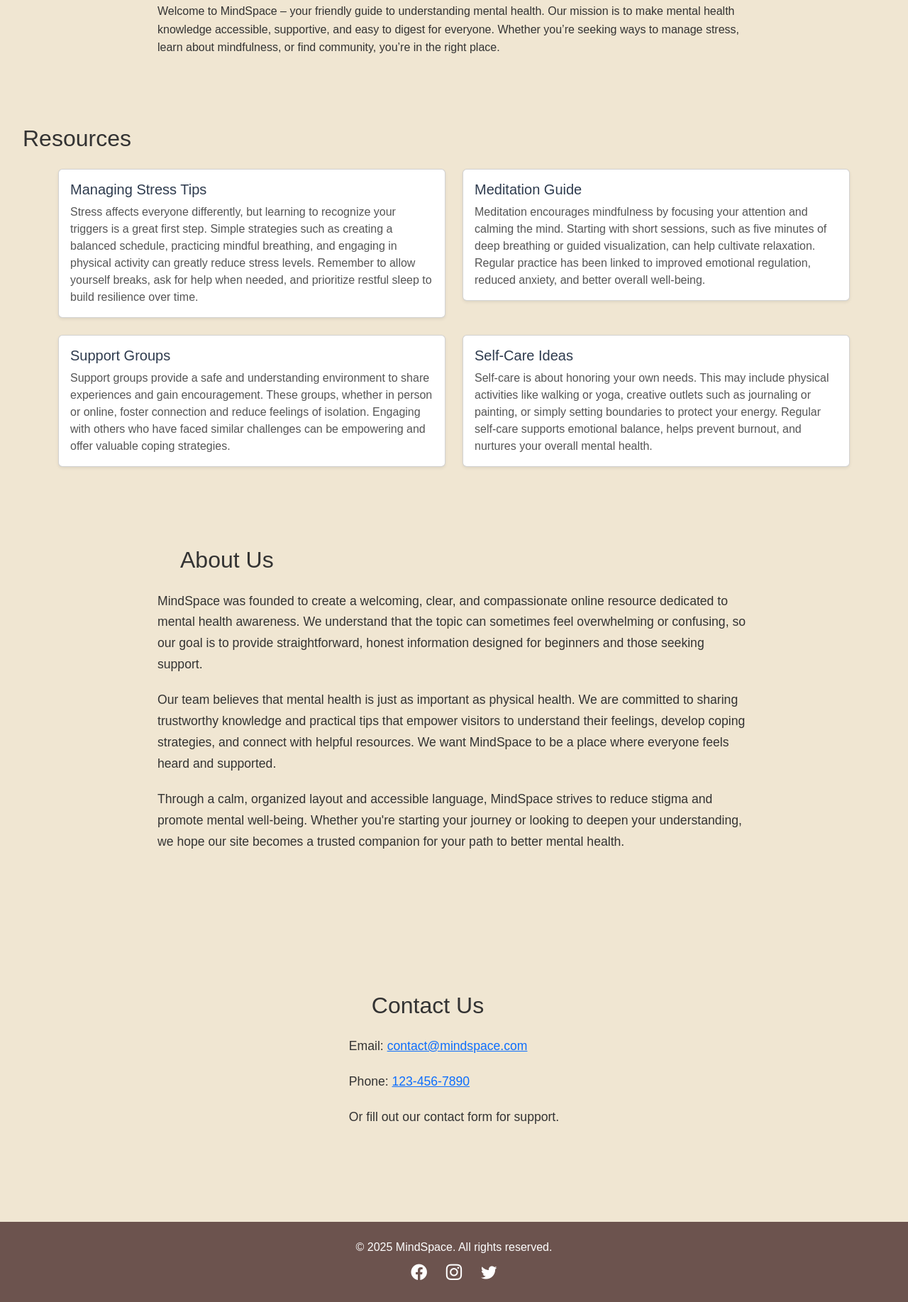
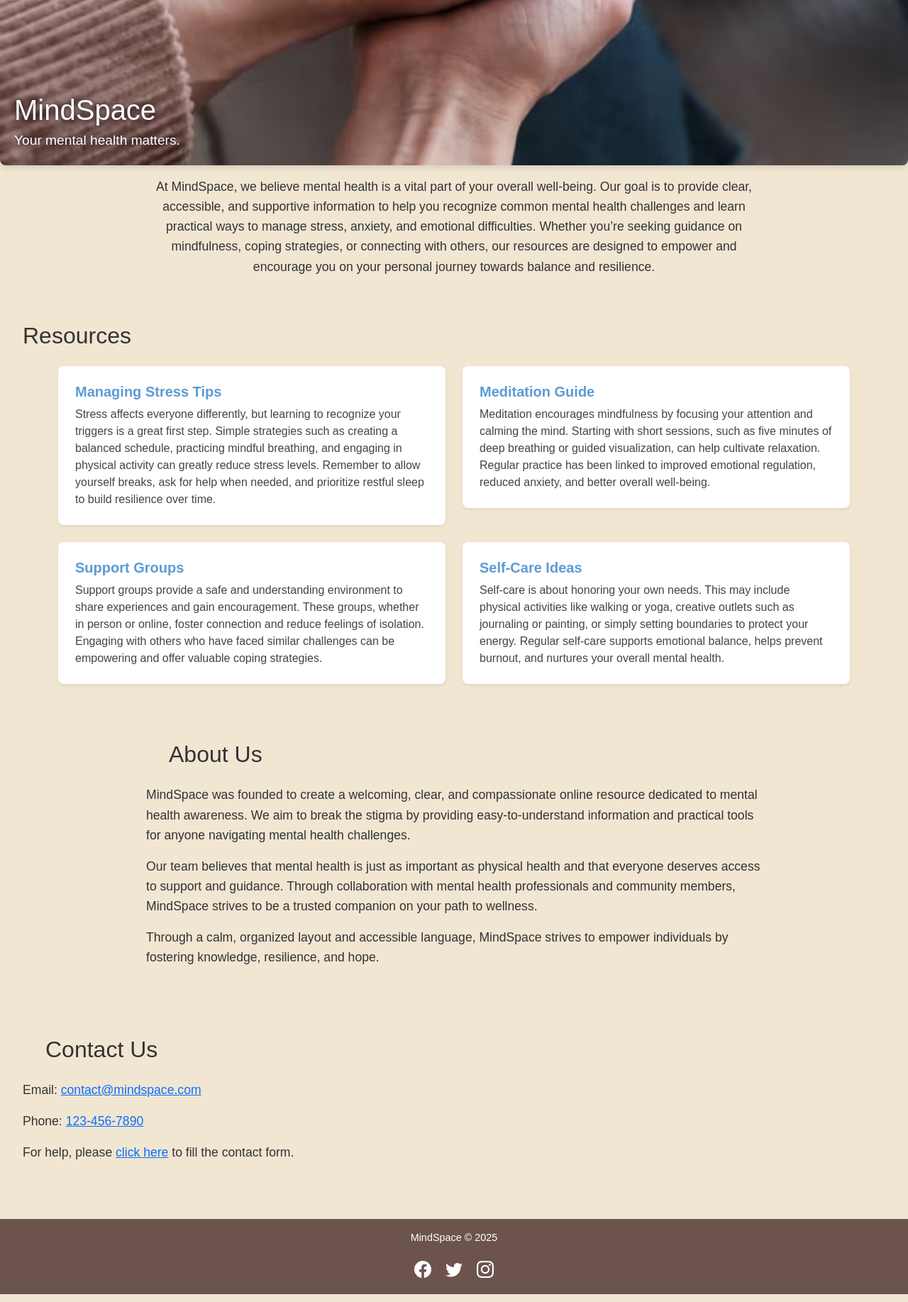
Before and after one commit to khalidmohamud20/Mental-Health, a plain HTML site: page index.html in a window 1280 px wide. Shown: the part 331-2166 px from the top of the page at 71% size. Drawn offline with nearby package versions, Linux system fonts and the light colour scheme.

Commit message:
Left align content except intro, add toggle contact form via 'click here' link

```diff
--- a/assets/css/style.css
+++ b/assets/css/style.css
@@ -1,19 +1,189 @@
+/* Reset & Base */
 body {
   font-family: Arial, sans-serif;
-  background-color: #F0E6D2; /* beige swapped here */
+  background-color: #F0E6D2; /* beige */
   margin: 0;
   padding: 0;
   min-height: 100vh;
+  scroll-behavior: smooth;
+}
+
+/* Navbar */
+nav {
+  background-color: #5B9BD5;
+  padding: 1rem 2rem;
   display: flex;
-  flex-direction: column;
+  justify-content: space-between;
+  align-items: center;
+  position: sticky;
+  top: 0;
+  z-index: 1000;
+}
+
+.navbar-title {
+  color: white;
+  font-size: 1.5rem;
+  font-weight: bold;
+  margin: 0;
+}
+
+nav ul {
+  display: flex;
+  list-style: none;
+  margin: 0;
+  padding: 0;
+}
+
+nav ul li a {
+  color: white;
+  text-decoration: none;
+  margin-left: 1.5rem;
+  font-weight: 600;
+  cursor: pointer;
+}
+
+nav ul li a:hover {
+  text-decoration: underline;
 }
 
 /* Hero Section */
 .hero {
+  position: relative;
+  background-image: url('images/premium_photo-1672292536199-7a4cf2b78318.avif');
+  background-size: cover;
+  background-position: center;
+  height: 60vh; /* big but not massive */
   display: flex;
+  align-items: center;
   justify-content: center;
-  align-items: center;
-  height: 250px;
-  background-color: #F5F5F5; /* light gray swapped here */
+  color: white;
+  text-shadow: 2px 2px 8px rgba(0,0,0,0.7);
+  font-size: 4rem;
+  font-weight: bold;
+  user-select: none;
+}
+
+/* Intro paragraph */
+.intro {
+  max-width: 900px;
+  margin: 1rem auto 2rem auto;
+  padding: 0 1rem;
+  font-size: 1.1rem;
+  line-height: 1.6;
+  color: #333;
+  text-align: left;
+}
+
+/* Section Titles */
+.section-title {
+  padding: 2rem 1rem 1rem 2rem;
+  font-size: 2rem;
+  color: #333;
+  text-align: left;
+}
+
+/* Cards */
+.card {
+  border: none;
+  border-radius: 8px;
+  box-shadow: 0 2px 6px rgba(0,0,0,0.1);
+  max-width: 900px;
+  margin: 1rem auto;
+  background: white;
+}
+
+.card-body {
+  padding: 1.5rem;
+}
+
+.card-title {
+  font-weight: 700;
+  color: #5B9BD5;
+}
+
+.card-text {
+  font-size: 1rem;
+  color: #444;
+}
+
+/* About Us and Contact Us Sections */
+.about-us, .contact-us {
+  max-width: 900px;
+  margin: 0 auto 3rem auto;
+  padding: 0 1rem;
+  color: #333;
+  font-size: 1.1rem;
+  line-height: 1.6;
+  text-align: left;
+}
+
+/* Contact Us section extra left margin */
+.contact-us {
+  max-width: 600px;
+  margin-left: 2rem;
+  margin-right: auto;
+  padding: 1rem 0;
+}
+
+/* Contact form */
+form {
+  margin-top: 1rem;
+}
+
+form label {
+  font-weight: 600;
+  margin-bottom: 0.3rem;
+  display: block;
+}
+
+form input,
+form textarea {
+  border-radius: 5px;
+  border: 1px solid #ccc;
+  padding: 0.5rem;
+  width: 100%;
+  font-size: 1rem;
+  box-sizing: border-box;
+}
+
+form button {
+  margin-top: 1rem;
+  background-color: #5B9BD5;
+  border: none;
+  color: white;
+  padding: 0.6rem 1.2rem;
+  font-size: 1rem;
+  border-radius: 5px;
+  cursor: pointer;
+  transition: background-color 0.3s ease;
+}
+
+form button:hover {
+  background-color: #4a7ac7;
+}
+
+/* Footer */
+footer {
+  background-color: #6C534E;
+  color: white;
+  text-align: center;
   padding: 1rem;
+  margin-top: auto;
+  font-size: 0.9rem;
 }
+
+.social-icons {
+  margin-top: 0.5rem;
+}
+
+.social-icons a {
+  color: white;
+  margin: 0 0.5rem;
+  font-size: 1.5rem;
+  transition: color 0.3s ease;
+  text-decoration: none;
+}
+
+.social-icons a:hover {
+  color: #A6897B;
+}
--- a/index.html
+++ b/index.html
@@ -9,20 +9,20 @@
   <link href="https://cdn.jsdelivr.net/npm/bootstrap@5.3.0/dist/css/bootstrap.min.css" rel="stylesheet" />
 
   <!-- Bootstrap Icons CDN -->
-  <link href="https://cdn.jsdelivr.net/npm/bootstrap-icons@1.10.5/font/bootstrap-icons.css" rel="stylesheet">
+  <link href="https://cdn.jsdelivr.net/npm/bootstrap-icons@1.10.5/font/bootstrap-icons.css" rel="stylesheet" />
 
   <style>
+    /* ======= Reset and Body ======= */
     body {
       font-family: Arial, sans-serif;
-      background-color: #F0E6D2;
+      background-color: #F0E6D2; /* beige */
       margin: 0;
       padding: 0;
       min-height: 100vh;
-      display: flex;
-      flex-direction: column;
-      scroll-behavior: smooth; /* smooth scrolling */
+      scroll-behavior: smooth;
     }
 
+    /* ======= Navbar ======= */
     nav {
       background-color: #5B9BD5;
       padding: 1rem 2rem;
@@ -60,22 +60,51 @@
       text-decoration: underline;
     }
 
+    /* ======= Hero Section with Background Image ======= */
     .hero {
-      display: flex;
-      justify-content: center;
-      align-items: center;
-      height: 250px;
-      background-color: #F5F5F5;
-      padding: 1rem;
+      width: 100vw;
+      height: 60vh; /* big but not full screen */
+      background-image: url('images/premium_photo-1672292536199-7a4cf2b78318.avif');
+      background-position: center;
+      background-repeat: no-repeat;
+      background-size: cover;
+      border-radius: 8px;
+      box-shadow: 0 4px 8px rgba(0,0,0,0.1);
+      margin: 1rem 0;
+      position: relative;
     }
 
-    .hero img {
-      max-height: 100%;
-      width: auto;
-      border-radius: 8px;
-      box-shadow: 0 4px 8px rgba(0,0,0,0.1);
+    /* Optional text overlay on hero */
+    .hero-text {
+      position: absolute;
+      bottom: 20px;
+      left: 20px;
+      color: white;
+      text-shadow: 0 0 6px rgba(0,0,0,0.7);
     }
 
+    .hero-text h1 {
+      margin: 0 0 0.3rem 0;
+      font-size: 2.5rem;
+    }
+
+    .hero-text p {
+      margin: 0;
+      font-size: 1.2rem;
+    }
+
+    /* ======= Intro Paragraph (centered) ======= */
+    .intro {
+      max-width: 900px;
+      margin: 1rem auto 2rem auto;
+      padding: 0 1rem;
+      font-size: 1.1rem;
+      line-height: 1.6;
+      color: #333;
+      text-align: center;
+    }
+
+    /* ======= Section Titles ======= */
     .section-title {
       padding: 2rem 1rem 1rem 2rem;
       font-size: 2rem;
@@ -83,54 +112,107 @@
       text-align: left;
     }
 
+    /* ======= Cards ======= */
+    .card {
+      border: none;
+      border-radius: 8px;
+      box-shadow: 0 2px 6px rgba(0,0,0,0.1);
+    }
+
+    .card-body {
+      padding: 1.5rem;
+      text-align: left; /* force left text */
+    }
+
     .card-title {
-      color: #2e3b4e;
+      font-weight: 700;
+      color: #5B9BD5;
     }
 
     .card-text {
-      color: #555;
-      text-align: left;
+      font-size: 1rem;
+      color: #444;
     }
 
-    .intro {
-      padding: 1rem 2rem;
+    /* ======= About Us and Contact Us Sections ======= */
+    .about-us, .contact-us {
+      max-width: 900px;
+      margin: 0 auto 3rem auto;
+      padding: 0 1rem;
       color: #333;
+      font-size: 1.1rem;
       line-height: 1.6;
-      text-align: left;
-      max-width: 900px;
-      margin: 0 auto 2rem auto;
+      text-align: left; /* left align text */
     }
 
-    .about-us, .contact-us {
-      padding: 2rem 2rem 4rem 2rem;
-      color: #333;
-      line-height: 1.7;
-      text-align: left;
-      max-width: 900px;
-      margin: 0 auto 3rem auto;
+    /* Contact Us section smaller width and extra left margin */
+    .contact-us {
+      max-width: 600px;
+      margin-left: 2rem;
+      margin-right: auto;
+      padding: 1rem 0;
     }
 
-    .about-us p, .contact-us p {
-      margin-bottom: 1.25rem;
-      font-size: 1.1rem;
+    /* Contact form styles */
+    form {
+      margin-top: 1rem;
     }
 
+    form label {
+      font-weight: 600;
+      margin-bottom: 0.3rem;
+      display: block;
+    }
+
+    form input,
+    form textarea {
+      border-radius: 5px;
+      border: 1px solid #ccc;
+      padding: 0.5rem;
+      width: 100%;
+      font-size: 1rem;
+      box-sizing: border-box;
+    }
+
+    form button {
+      margin-top: 1rem;
+      background-color: #5B9BD5;
+      border: none;
+      color: white;
+      padding: 0.6rem 1.2rem;
+      font-size: 1rem;
+      border-radius: 5px;
+      cursor: pointer;
+      transition: background-color 0.3s ease;
+    }
+
+    form button:hover {
+      background-color: #4a7ac7;
+    }
+
+    /* ======= Footer ======= */
     footer {
       background-color: #6C534E;
       color: white;
       text-align: center;
-      padding: 1.5rem 1rem;
+      padding: 1rem;
+      font-size: 0.9rem;
+    }
+
+    .social-icons {
+      margin-top: 0.5rem;
     }
 
     .social-icons a {
       color: white;
-      font-size: 1.4rem;
-      margin: 0 0.7rem;
+      margin: 0 0.5rem;
+      font-size: 1.5rem;
+      transition: color 0.3s ease;
       text-decoration: none;
     }
 
     .social-icons a:hover {
-      color: #ddd;
+      color: #A6897B;
     }
   </style>
 </head>
@@ -149,13 +231,16 @@
 
   <!-- Hero Section -->
   <section id="hero" class="hero">
-    <img src="images/3f85b1b1-9dc7-4a90-855c-dc204646e889-thumb.jpg" alt="Mental Health Support" />
+    <div class="hero-text">
+      <h1>MindSpace</h1>
+      <p>Your mental health matters.</p>
+    </div>
   </section>
 
   <!-- Intro Paragraph -->
   <div class="intro">
     <p>
-      Welcome to MindSpace – your friendly guide to understanding mental health. Our mission is to make mental health knowledge accessible, supportive, and easy to digest for everyone. Whether you’re seeking ways to manage stress, learn about mindfulness, or find community, you’re in the right place.
+      At MindSpace, we believe mental health is a vital part of your overall well-being. Our goal is to provide clear, accessible, and supportive information to help you recognize common mental health challenges and learn practical ways to manage stress, anxiety, and emotional difficulties. Whether you’re seeking guidance on mindfulness, coping strategies, or connecting with others, our resources are designed to empower and encourage you on your personal journey towards balance and resilience.
     </p>
   </div>
 
@@ -165,7 +250,6 @@
     <div class="container pb-5">
       <div class="row g-4">
 
-        <!-- Managing Stress Tips -->
         <div class="col-md-6">
           <div class="card shadow-sm">
             <div class="card-body">
@@ -177,7 +261,6 @@
           </div>
         </div>
 
-        <!-- Meditation Guide -->
         <div class="col-md-6">
           <div class="card shadow-sm">
             <div class="card-body">
@@ -189,7 +272,6 @@
           </div>
         </div>
 
-        <!-- Support Groups -->
         <div class="col-md-6">
           <div class="card shadow-sm">
             <div class="card-body">
@@ -201,7 +283,6 @@
           </div>
         </div>
 
-        <!-- Self-Care Ideas -->
         <div class="col-md-6">
           <div class="card shadow-sm">
             <div class="card-body">
@@ -221,13 +302,13 @@
   <section id="about-us" class="about-us">
     <h2 class="section-title">About Us</h2>
     <p>
-      MindSpace was founded to create a welcoming, clear, and compassionate online resource dedicated to mental health awareness. We understand that the topic can sometimes feel overwhelming or confusing, so our goal is to provide straightforward, honest information designed for beginners and those seeking support.
+      MindSpace was founded to create a welcoming, clear, and compassionate online resource dedicated to mental health awareness. We aim to break the stigma by providing easy-to-understand information and practical tools for anyone navigating mental health challenges.
     </p>
     <p>
-      Our team believes that mental health is just as important as physical health. We are committed to sharing trustworthy knowledge and practical tips that empower visitors to understand their feelings, develop coping strategies, and connect with helpful resources. We want MindSpace to be a place where everyone feels heard and supported.
+      Our team believes that mental health is just as important as physical health and that everyone deserves access to support and guidance. Through collaboration with mental health professionals and community members, MindSpace strives to be a trusted companion on your path to wellness.
     </p>
     <p>
-      Through a calm, organized layout and accessible language, MindSpace strives to reduce stigma and promote mental well-being. Whether you're starting your journey or looking to deepen your understanding, we hope our site becomes a trusted companion for your path to better mental health.
+      Through a calm, organized layout and accessible language, MindSpace strives to empower individuals by fostering knowledge, resilience, and hope.
     </p>
   </section>
 
@@ -236,20 +317,44 @@
     <h2 class="section-title">Contact Us</h2>
     <p>Email: <a href="mailto:contact@mindspace.com">contact@mindspace.com</a></p>
     <p>Phone: <a href="tel:+1234567890">123-456-7890</a></p>
-    <p>Or fill out our contact form for support.</p>
+
+    <p>For help, please <a href="#" id="show-form-link">click here</a> to fill the contact form.</p>
+
+    <form id="contact-form" action="#" method="post" novalidate style="display:none;">
+      <label for="name">Name</label>
+      <input type="text" id="name" name="name" placeholder="Your full name" required />
+
+      <label for="email">Email address</label>
+      <input type="email" id="email" name="email" placeholder="name@example.com" required />
+
+      <label for="message">Message</label>
+      <textarea id="message" name="message" rows="4" placeholder="Your message here..." required></textarea>
+
+      <button type="submit">Send Message</button>
+    </form>
   </section>
 
-  <!-- Footer with Social Icons -->
+  <!-- Footer -->
   <footer>
-    &copy; 2025 MindSpace. All rights reserved.
-    <div class="social-icons mt-2">
-      <a href="https://www.facebook.com" target="_blank" aria-label="Facebook"><i class="bi bi-facebook"></i></a>
-      <a href="https://www.instagram.com" target="_blank" aria-label="Instagram"><i class="bi bi-instagram"></i></a>
-      <a href="https://www.twitter.com" target="_blank" aria-label="Twitter"><i class="bi bi-twitter"></i></a>
+    <p>MindSpace &copy; 2025</p>
+    <div class="social-icons">
+      <a href="#" aria-label="Facebook"><i class="bi bi-facebook"></i></a>
+      <a href="#" aria-label="Twitter"><i class="bi bi-twitter"></i></a>
+      <a href="#" aria-label="Instagram"><i class="bi bi-instagram"></i></a>
     </div>
   </footer>
 
-  <!-- Bootstrap JS Bundle -->
-  <script src="https://cdn.jsdelivr.net/npm/bootstrap@5.3.0/dist/js/bootstrap.bundle.min.js"></script>
+  <script>
+    document.getElementById('show-form-link').addEventListener('click', function(event) {
+      event.preventDefault();
+      const form = document.getElementById('contact-form');
+      if (form.style.display === 'none' || form.style.display === '') {
+        form.style.display = 'block';
+        form.scrollIntoView({ behavior: 'smooth' });
+        this.style.display = 'none';
+      }
+    });
+  </script>
+
 </body>
 </html>
```
